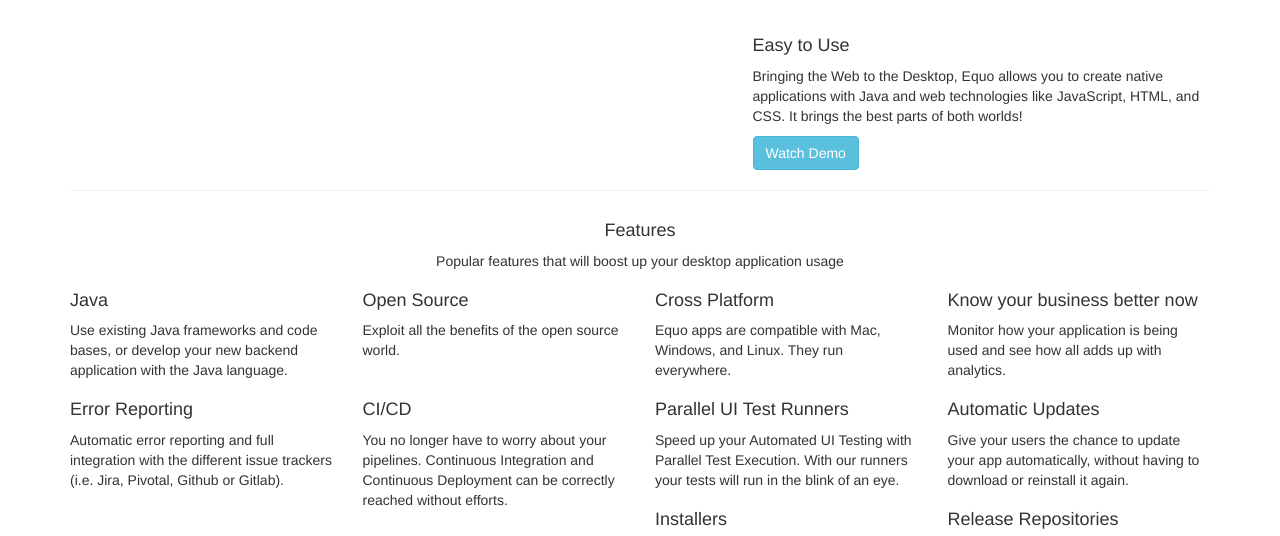
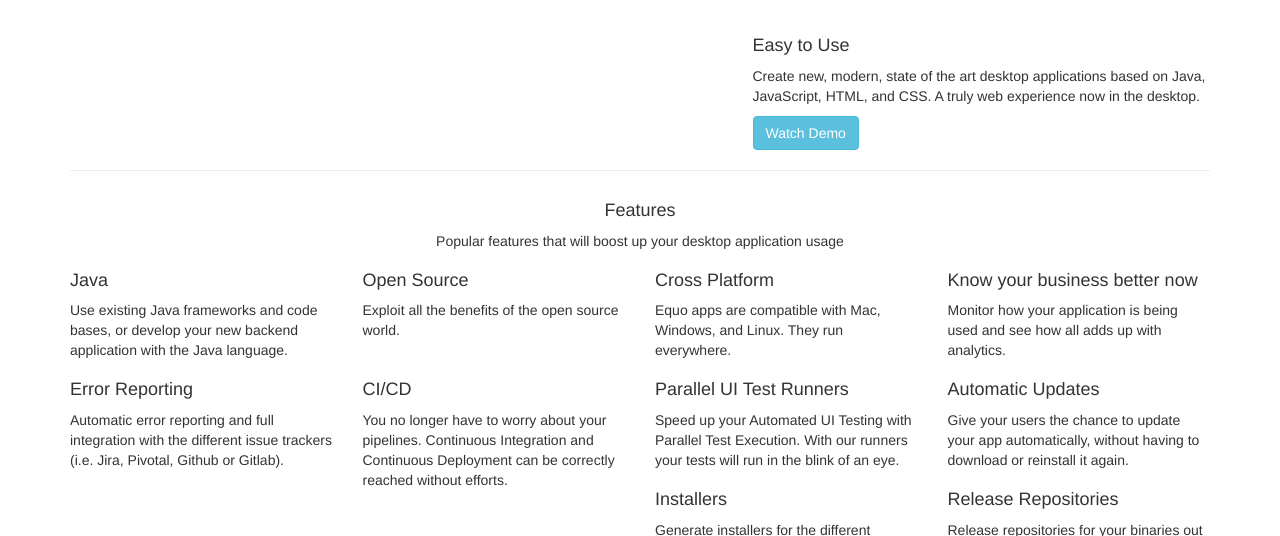
Before and after one commit to maketechnology/equo, a Jekyll site: the page built from sections/_posts/2017-07-31-section-1.md, in a window 1280 px wide and 900 px high, cut to the strip 364-900 px from the top of the window. Built offline with Jekyll 4.4.1, drawn with Linux system fonts in a browser that asks for light colours; nearby versions of some CDN libraries; library files that are not in the unit come from our copies.

Commit message:
Change demo message, replace it with the one that was in the billboard

```diff
--- a/_includes/demo.html
+++ b/_includes/demo.html
@@ -24,7 +24,7 @@
             <div class="col-md-5 col-md-offset-1">
                 <h4 class="header-text">Easy to Use</h4>
                 <p>
-                    Bringing the Web to the Desktop, Equo allows you to create native applications with Java and web technologies like JavaScript, HTML, and CSS. It brings the best parts of both worlds!
+                    Create new, modern, state of the art desktop applications based on Java, JavaScript, HTML, and CSS. A truly web experience now in the desktop.
                 </p>
                 <a href="" id="Demo3" class="btn btn-fill btn-info" data-button="info">Watch Demo</a>
             </div>
```
